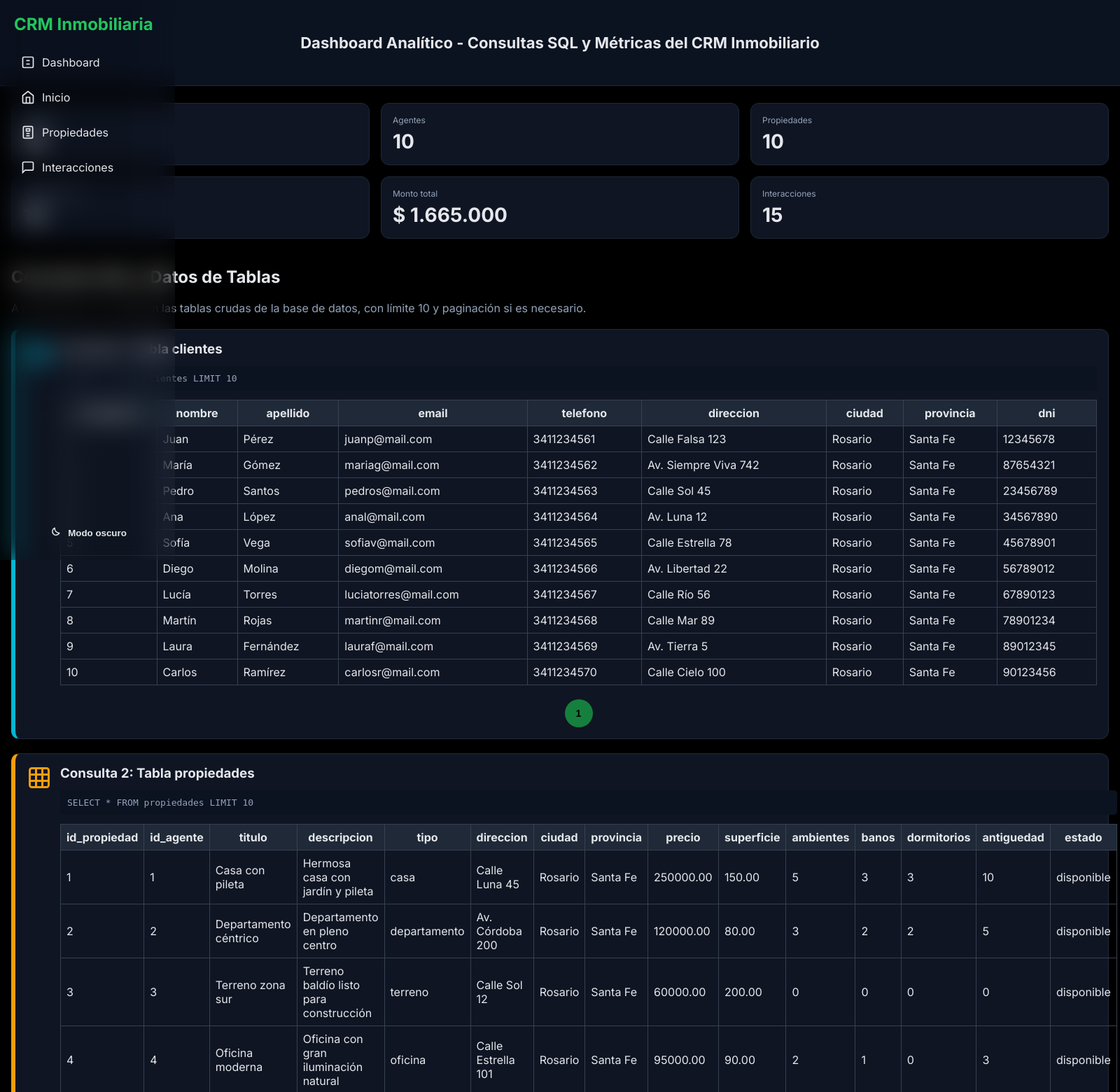
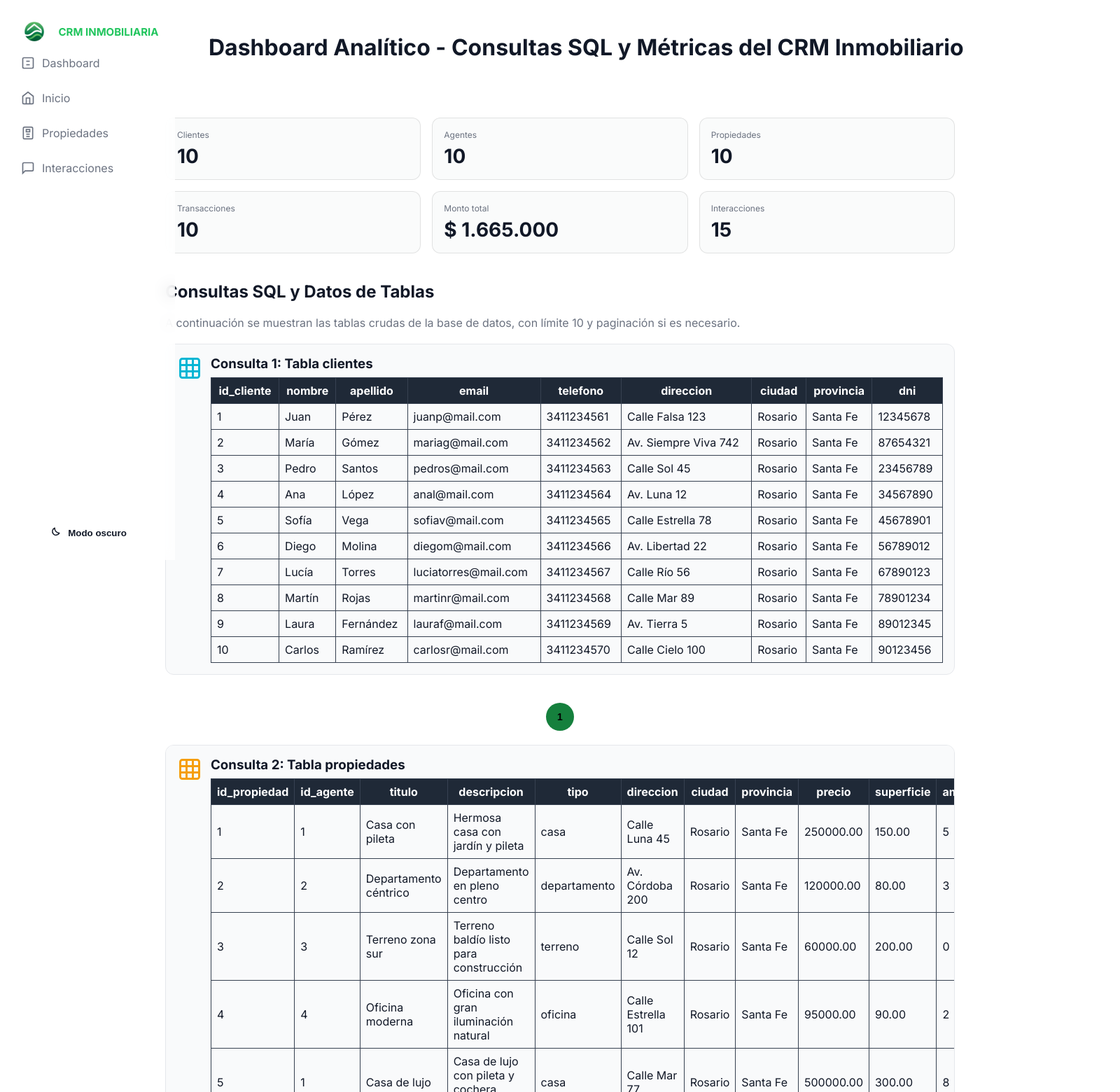
Before and after one commit to FelipeDiazAimar/CRM-Inmobiliaria, a PHP site: page /pages/inicio.php in a window 1600 px wide. Shown: the top 1560 px of the page at 70% size. Run offline with PHP 8.4, Linux system fonts and the light colour scheme; data comes from the database, SQL or seed files in the repository.

Commit message:
Update Feli

```diff
--- a/estilos/inicio.css
+++ b/estilos/inicio.css
@@ -1,12 +1,21 @@
-:root { --bg:#0f172a; --card:#111827; --muted:#94a3b8; --text:#e5e7eb; --accent:#22c55e; }
+:root { --bg:#000000; --card:#111827; --muted:#94a3b8; --text:#e5e7eb; --accent:#22c55e; }
+body.theme-light { --bg:#ffffff; --card:#f9fafb; --muted:#6b7280; --text:#111827; --accent:#22c55e; }
 *{box-sizing:border-box}
-body{margin:0;font-family:Inter,system-ui,-apple-system,Segoe UI,Roboto,Arial;background:#000000;color:var(--text)}
-header{padding:24px 20px;border-bottom:1px solid #1f2937;background:#0b1220}
-.container{max-width:1100px;margin:0 auto;padding:24px 16px;display:flex;align-items:center;justify-content:center}
-h1{margin:0;font-size:22px}
+body{margin:0;font-family:Inter,system-ui,-apple-system,Segoe UI,Roboto,Arial;background:var(--bg);color:var(--text)}
+header{padding:24px 20px;border-bottom:1px solid rgba(255,255,255,0.2);background:rgba(0, 0, 0, 0.8);backdrop-filter:blur(10px)}
+body.theme-light header{background:rgba(255,255,255,0.8)}
+.container{max-width:1100px;margin:0 auto;padding:24px 48px;display:flex;flex-direction:column;text-align:left}
+h1{margin:0;font-size:32px;margin-bottom:8px;white-space:nowrap}
 .grid{display:grid;gap:16px}
 .kpis{grid-template-columns:repeat(3,minmax(0,1fr))}
-.card{background:rgba(17,24,39,.9);backdrop-filter:blur(8px);border:1px solid #1f2937;border-radius:12px;padding:16px}
+.sql-section .card{background:rgba(17,24,39,.9);backdrop-filter:blur(8px);border:1px solid #1f2937;border-radius:12px;padding:16px;overflow:auto}
+body.theme-light .sql-section .card{background:rgba(249,250,251,.9);border-color:#e5e7eb}
+.sql-section .card::-webkit-scrollbar{width:12px}
+.sql-section .card::-webkit-scrollbar-track{background:rgba(31,41,55,0.5);border-radius:6px}
+.sql-section .card::-webkit-scrollbar-thumb{background:rgba(34,197,94,0.7);border-radius:6px}
+.sql-section .card::-webkit-scrollbar-thumb:hover{background:rgba(22,163,74,0.8)}
+body.theme-light .sql-section .card::-webkit-scrollbar-track{background:rgba(229,231,235,0.5)}
+body.theme-light .sql-section .card::-webkit-scrollbar-thumb{background:rgba(34,197,94,0.7)}
 /* SQL cards accents */
 .sql-card{display:flex;gap:12px;align-items:flex-start;border-left:6px solid transparent}
 .sql-icon{width:36px;height:36px;flex:0 0 36px}
@@ -14,8 +23,11 @@
 .sql-accent-1{border-left-color:#06b6d4} /* cyan */
 .sql-accent-2{border-left-color:#f59e0b} /* amber */
 .sql-accent-3{border-left-color:#ef4444} /* red */
-.sql-sqltext{color:var(--muted); font-family:monospace; background:#0b1220; padding:10px; border-radius:5px}
+.sql-sqltext{color:var(--text); font-family:monospace; background:#0b1220; padding:10px; border-radius:5px; font-size:16px; font-weight:500; display:none; opacity:0; visibility:hidden; transition:opacity 0.3s ease}
+body.theme-light .sql-sqltext{background:#f9fafb}
+.sql-card:hover .sql-sqltext{display:block; opacity:1; visibility:visible; color:var(--accent)}
 table th, table td{vertical-align:middle}
+body.theme-light table th{color:#ffffff}
 /* Pagination buttons */
 .pagination-btn {
     background: var(--accent);
@@ -58,19 +70,29 @@
 .sql-section{grid-template-columns:1fr !important}
 .sql-section .card{width:100%}
 @media (max-width: 800px){ .sql-card{flex-direction:row} }
+.kpi{background:rgba(17,24,39,.8);backdrop-filter:blur(10px);border:1px solid rgba(255,255,255,.1);border-radius:12px;padding:16px}
+body.theme-light .kpi{background:rgba(249,250,251,.8);border-color:rgba(0,0,0,.1)}
 .kpi .label{color:var(--muted);font-size:12px}
 .kpi .value{font-size:28px;font-weight:700;margin-top:6px}
 .foot{color:var(--muted);font-size:12px;margin-top:24px}
 @media (max-width: 800px){ .kpis{grid-template-columns:1fr} }
 canvas{width:100%!important;max-height:320px}
 .warning{background:#7c2d12;color:#fde68a;border:1px solid #b45309;padding:10px;border-radius:10px;margin-bottom:16px}
+body.theme-light .warning{background:#fef3c7;color:#92400e;border-color:#f59e0b}
 .badge{display:inline-block;border:1px solid #374151;background:#111827;padding:2px 8px;border-radius:999px;color:#9ca3af;font-size:12px}
-.sidebar{position:fixed;left:-250px;top:0;width:250px;height:100vh;background:#000000;color:#e5e7eb;padding:20px;box-sizing:border-box;border-right:1px solid #1f2937;z-index:1001;transition:left 0.3s}
+body.theme-light .badge{background:#f9fafb; border-color:#d1d5db; color:#6b7280}
+.sidebar{position:fixed;left:-250px;top:0;width:250px;height:100vh;background:rgba(0,0,0,0.8);backdrop-filter:blur(10px);color:#e5e7eb;padding:20px;box-sizing:border-box;border-right:1px solid #1f2937;z-index:1001;transition:left 0.3s}
+body.theme-light .sidebar{background:rgba(255,255,255,0.8);backdrop-filter:blur(10px);color:#111827;border-right-color:#e5e7eb}
 .sidebar-header h2{margin:0 0 20px;font-size:24px;color:#22c55e}
 .sidebar-nav{display:flex;flex-direction:column;gap:10px}
 .nav-link{display:flex;align-items:center;gap:10px;color:#94a3b8;text-decoration:none;padding:10px;border-radius:8px;transition:background 0.2s}
 .nav-link:hover{background:rgba(34,197,94,.1);color:#22c55e}
-.sidebar-trigger{position:fixed;left:0;top:0;width:72px;height:100vh;z-index:1000}
+body.theme-light .nav-link{color:#6b7280}
+body.theme-light .nav-link:hover{background:rgba(34,197,94,.05);color:#22c55e}
+.sidebar-trigger{position:fixed;left:0;top:0;width:200px;height:100vh;background:none !important;z-index:1000}
 .sidebar-trigger:hover + .sidebar, .sidebar:hover{left:0}
-.main-content{padding:24px 16px;max-width:100vw}
+.main-content{padding:24px 16px;margin:0 220px;max-width:calc(100vw - 440px)}
 footer{text-align:center;padding:20px;color:var(--muted);font-size:14px;margin:0 auto}
+.table-scroll{overflow-x:auto; user-select:none}
+.table-scroll thead{background:#1f2937}
+body.theme-light .table-scroll thead{background:#f3f4f6}
--- a/pages/index.php
+++ b/pages/index.php
@@ -16,6 +16,7 @@
     <?php include('sidebar.php'); ?>
     <main class="main-content">
         <div class="container">
+            <img src="../public/logocrm.png" alt="CRM Logo" class="logo">
             <h1>Bienvenido al Dashboard Principal</h1>
             <p class="subtitle">Selecciona una sección para visualizar las analíticas de tu CRM inmobiliario</p>
             <div class="grid">
--- a/pages/inicio.php
+++ b/pages/inicio.php
@@ -383,15 +383,15 @@
             <div class="sql-content">
           <h3 style="color:var(--text);margin:0">Consulta 1: Tabla clientes</h3>
           <pre class="sql-sqltext">SELECT * FROM clientes LIMIT 10</pre>
-                <div style="overflow-x:auto; margin-top:8px;">
+                <div class="table-scroll" style="margin-top:8px;">
                     <table style="width:100%; border-collapse:collapse; color:var(--text);">
                         <thead id="theadClientes" style="background:#1f2937;"></thead>
                         <tbody id="tbodyClientes"></tbody>
                     </table>
                 </div>
-                <div id="paginationClientes" class="pagination"></div>
             </div>
         </div>
+        <div id="paginationClientes" class="pagination"></div>
 
         <div class="card sql-card sql-accent-2" style="width:100%">
             <svg class="sql-icon" viewBox="0 0 24 24" fill="none" xmlns="http://www.w3.org/2000/svg" aria-hidden="true">
@@ -404,15 +404,15 @@
             <div class="sql-content">
           <h3 style="color:var(--text);margin:0">Consulta 2: Tabla propiedades</h3>
           <pre class="sql-sqltext">SELECT * FROM propiedades LIMIT 10</pre>
-                <div style="overflow-x:auto; margin-top:8px;">
+                <div class="table-scroll" style="margin-top:8px;">
                     <table style="width:100%; border-collapse:collapse; color:var(--text);">
                         <thead id="theadPropiedades" style="background:#1f2937;"></thead>
                         <tbody id="tbodyPropiedades"></tbody>
                     </table>
                 </div>
-                <div id="paginationPropiedades" class="pagination"></div>
             </div>
         </div>
+        <div id="paginationPropiedades" class="pagination"></div>
 
         <div class="card sql-card sql-accent-3" style="width:100%">
             <svg class="sql-icon" viewBox="0 0 24 24" fill="none" xmlns="http://www.w3.org/2000/svg" aria-hidden="true">
@@ -425,15 +425,15 @@
             <div class="sql-content">
           <h3 style="color:var(--text);margin:0">Consulta 3: Tabla interacciones</h3>
           <pre class="sql-sqltext">SELECT * FROM interacciones LIMIT 10</pre>
-                <div style="overflow-x:auto; margin-top:8px;">
+                <div class="table-scroll" style="margin-top:8px;">
                     <table style="width:100%; border-collapse:collapse; color:var(--text);">
                         <thead id="theadInteracciones" style="background:#1f2937;"></thead>
                         <tbody id="tbodyInteracciones"></tbody>
                     </table>
                 </div>
-                <div id="paginationInteracciones" class="pagination"></div>
             </div>
         </div>
+        <div id="paginationInteracciones" class="pagination"></div>
     </div>
 
         <div class="foot">
--- a/pages/sidebar.php
+++ b/pages/sidebar.php
@@ -3,7 +3,10 @@
 <div class="sidebar-trigger"></div>
 <div class="sidebar">
     <div class="sidebar-header">
-        <h2>CRM Inmobiliaria</h2>
+        <div style="display: flex; align-items: center; justify-content: center; gap: 10px;">
+            <img src="../public/logocrm.png" alt="CRM Logo" style="width: 50px; height: auto;">
+            <h2 style="margin: 0; font-size: 15px;">CRM INMOBILIARIA</h2>
+        </div>
     </div>
     <nav class="sidebar-nav">
         <a href="/pages/index.php" class="nav-link">
```
Also changed, not shown: estilos/index.css (+20 -6 lines), public/logocrm.png (added).
